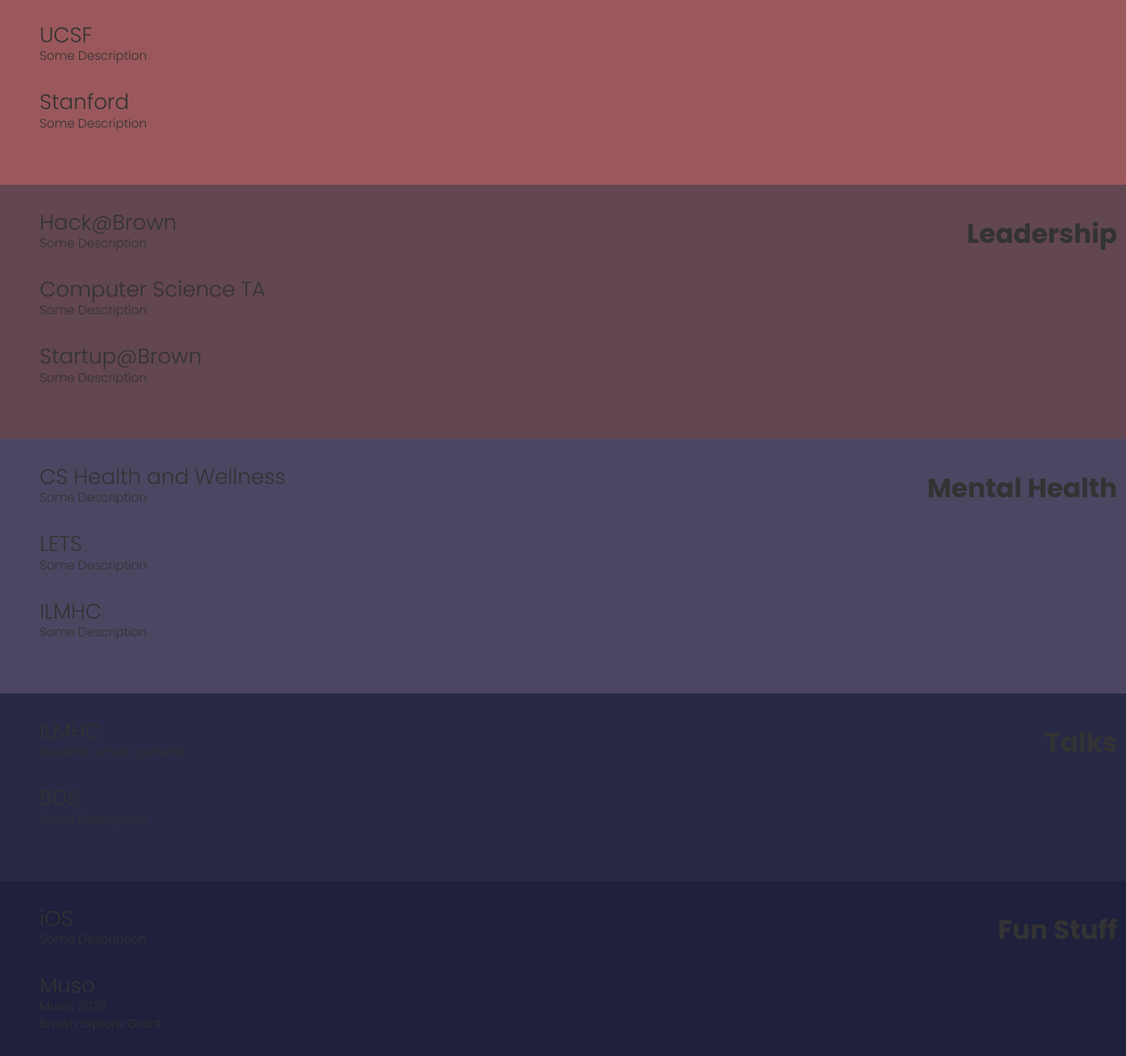
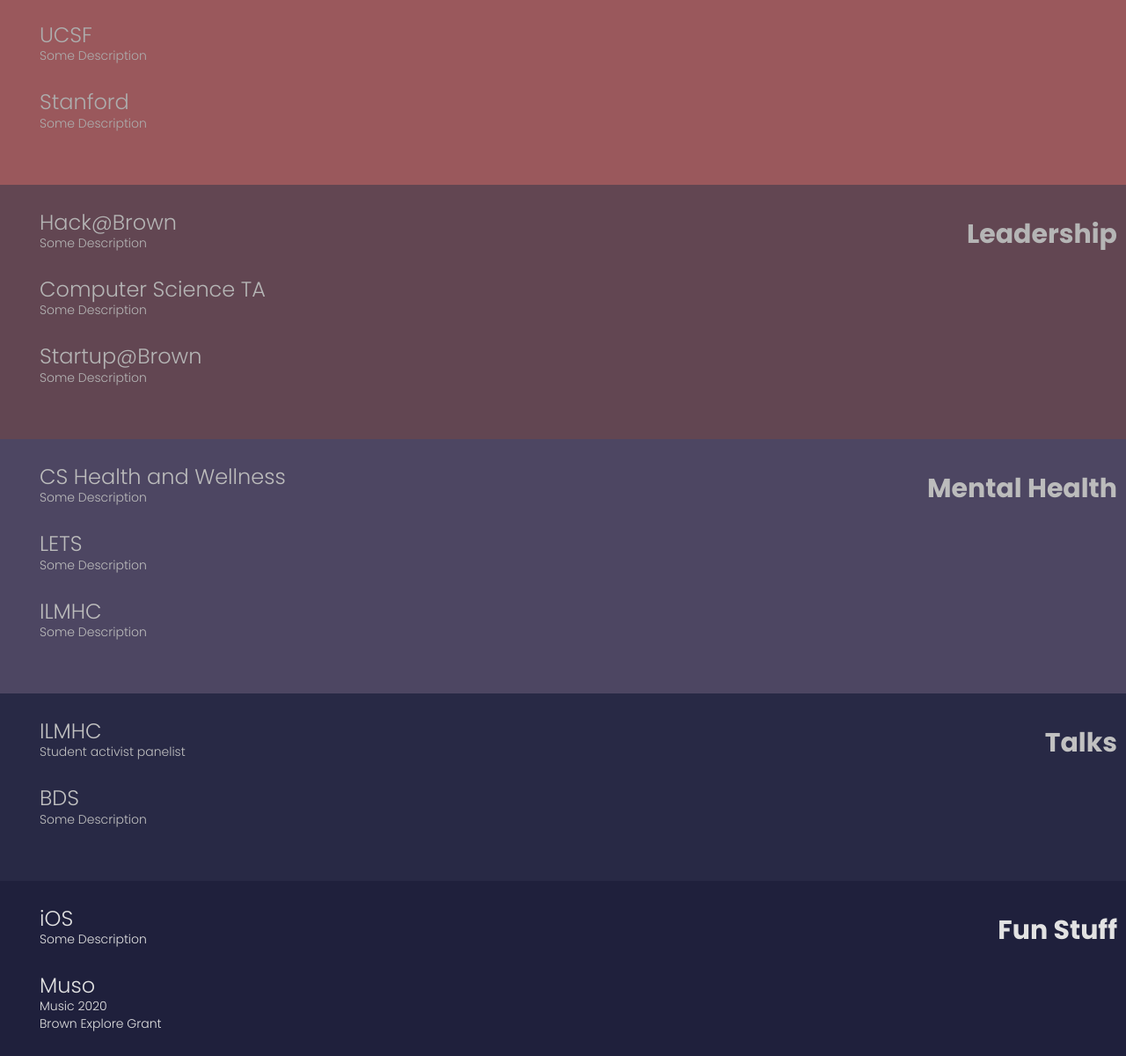
Before and after one commit to gfong1/gfong1.github.io, a plain HTML site: page gfong1_v2/index.html in a window 1280 px wide. Shown: the part 736-1936 px from the top of the page at 88% size. Drawn offline with nearby package versions, Linux system fonts and the light colour scheme.

Commit message:
Updated font colors

```diff
--- a/gfong1_v2/assets/css/main.css
+++ b/gfong1_v2/assets/css/main.css
@@ -80,22 +80,27 @@
 #programming{
 	/*background-color: #F76C6C;*/
 	background-color: #9A585C; /*mountain sunset*/
+	color: #adadad;
 }
 #leadership{
 	/*background-color: #A8D0E6;*/
 	background-color: #624652; /*mountain sunset*/
+	color: #b5b5b5;
 }
 #mental_health{
 	/*background-color: #3AAFA9;*/
 	background-color: #4d4662; /*mountain sunset*/
+	color: #bcbcbc;
 }
 #talks{
 	/*background-color: #F8E9A1;*/
 	background-color: #282945; /*mountain sunset*/
+	color: #c1c1c1;
 }
 #fun{
 	/*background-color: #F5E6CC;*/
 	background-color: #1F203C; /*mountain sunset*/
+	color: #e2e2e2;
 }
 #contact{
 
```
